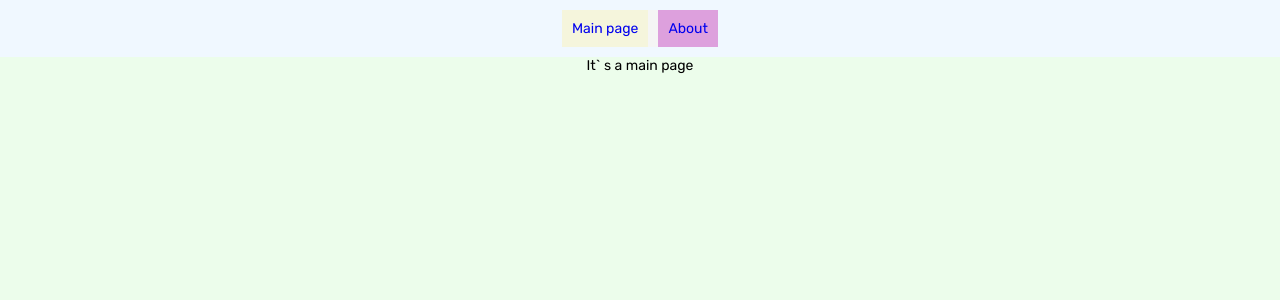
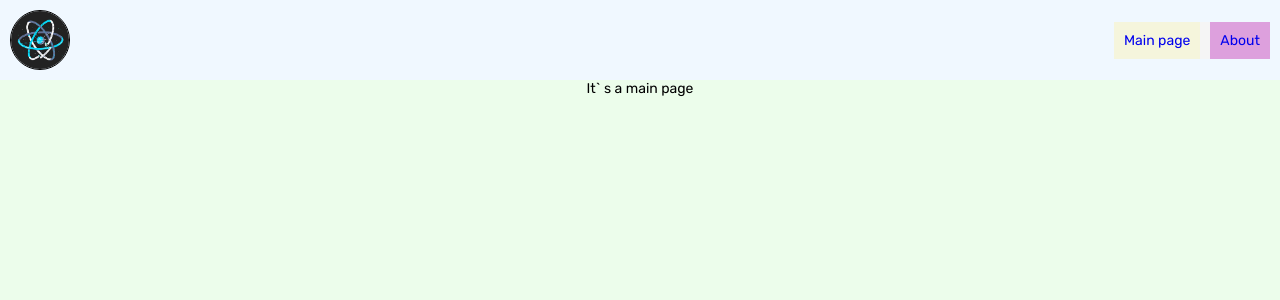
Before and after one commit to ExIxIxS/React_Intensive, a React (Vite) app: page / in a window 1280 px wide. Shown: the top 300 px of the page. Built offline with nearby package versions, Linux system fonts and the light colour scheme.

Commit message:
feat: app logo component

```diff
--- /dev/null
+++ b/src/components/shared/iconButton/iconButton.module.scss
@@ -0,0 +1,24 @@
+$button-size: 60px;
+$background-color: lightsalmon;
+
+.button {
+  width: $button-size;
+  height: $button-size;
+  display: flex;
+  justify-content: center;
+  align-items: center;
+  border-radius: 50%;
+  border: 1px solid black;
+  background-color: $background-color;
+  padding: 0;
+  overflow: hidden;
+}
+
+.button {
+  cursor: pointer;
+}
+
+.image {
+  width: 100%;
+  height: auto;
+}
--- /dev/null
+++ b/src/components/shared/iconButton/index.tsx
@@ -0,0 +1,13 @@
+import { IconButtonProps } from 'src/components/shared/iconButton/iconButton.interfaces';
+
+import styles from 'src/components/shared/iconButton/iconButton.module.scss';
+
+function IconButton(props: IconButtonProps): JSX.Element {
+  return (
+    <button className={styles.button} type="button" onClick={props.handleClick}>
+      <img className={styles.image} src={props.iconSrc} alt={props.alt}></img>
+    </button>
+  );
+}
+
+export default IconButton;
--- a/src/components/shared/navbar/index.tsx
+++ b/src/components/shared/navbar/index.tsx
@@ -1,6 +1,6 @@
 import { NavLink } from 'react-router-dom';
 
-import { NavData } from 'src/interfaces/navData.interfaces';
+import { NavData } from 'src/components/shared/navbar/navbar.interfaces';
 import styles from 'src/components/shared/navbar/navbar.module.scss';
 
 function Navbar(props: { navData: NavData }): JSX.Element {
--- /dev/null
+++ b/src/components/ui/appLogo/index.tsx
@@ -0,0 +1,20 @@
+import { useNavigate } from 'react-router';
+import IconButton from 'src/components/shared/iconButton';
+
+import { IconButtonProps } from 'src/components/shared/iconButton/iconButton.interfaces';
+
+function AppLogo(): JSX.Element {
+  const navigate = useNavigate();
+
+  const appLogoProps: IconButtonProps = {
+    iconSrc: 'src/assets/icons/react.png',
+    alt: 'Logo',
+    handleClick: () => {
+      navigate('/');
+    },
+  };
+
+  return <IconButton {...appLogoProps} />;
+}
+
+export default AppLogo;
--- a/src/components/ui/header/header.module.scss
+++ b/src/components/ui/header/header.module.scss
@@ -1,6 +1,6 @@
 .header {
   display: flex;
-  justify-content: space-around;
+  justify-content: space-between;
   align-items: center;
   padding: 10px;
   background-color: aliceblue;
--- a/src/components/ui/header/index.tsx
+++ b/src/components/ui/header/index.tsx
@@ -2,10 +2,12 @@ import Navbar from 'src/components/shared/navbar';
 import { getNavDataItems } from 'src/utils/navigationFunctions';
 
 import styles from 'src/components/ui/header/header.module.scss';
+import AppLogo from '../appLogo';
 
 function Header(): JSX.Element {
   return (
     <header className={styles.header}>
+      <AppLogo />
       <Navbar navData={getNavDataItems()} />
     </header>
   );
--- a/src/utils/navigationFunctions.ts
+++ b/src/utils/navigationFunctions.ts
@@ -1,5 +1,5 @@
 import { appNavPaths } from 'src/constants/navPaths.constants';
-import { NavData, NavInitDataItem } from 'src/interfaces/navData.interfaces';
+import { NavData, NavInitDataItem } from 'src/components/shared/navbar/navbar.interfaces';
 import { addIdToObject } from './componentsFunctions';
 
 function getNavDataItems(): NavData {
```
Also changed, not shown: src/components/shared/iconButton/iconButton.interfaces.ts (added, +7 -0 lines), src/assets/icons/react.png (added), src/components/shared/navbar/navbar.interfaces.ts (renamed from src/interfaces/navData.interfaces.ts).
